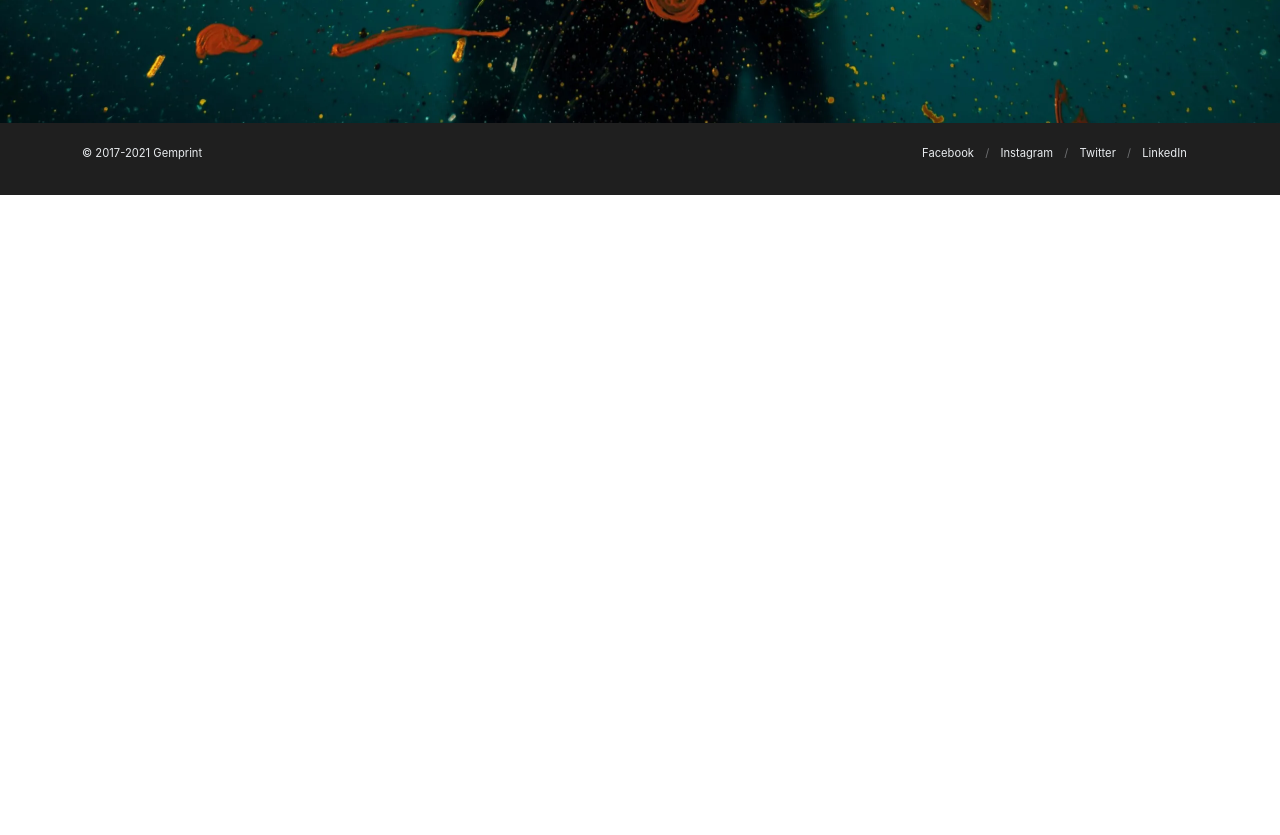
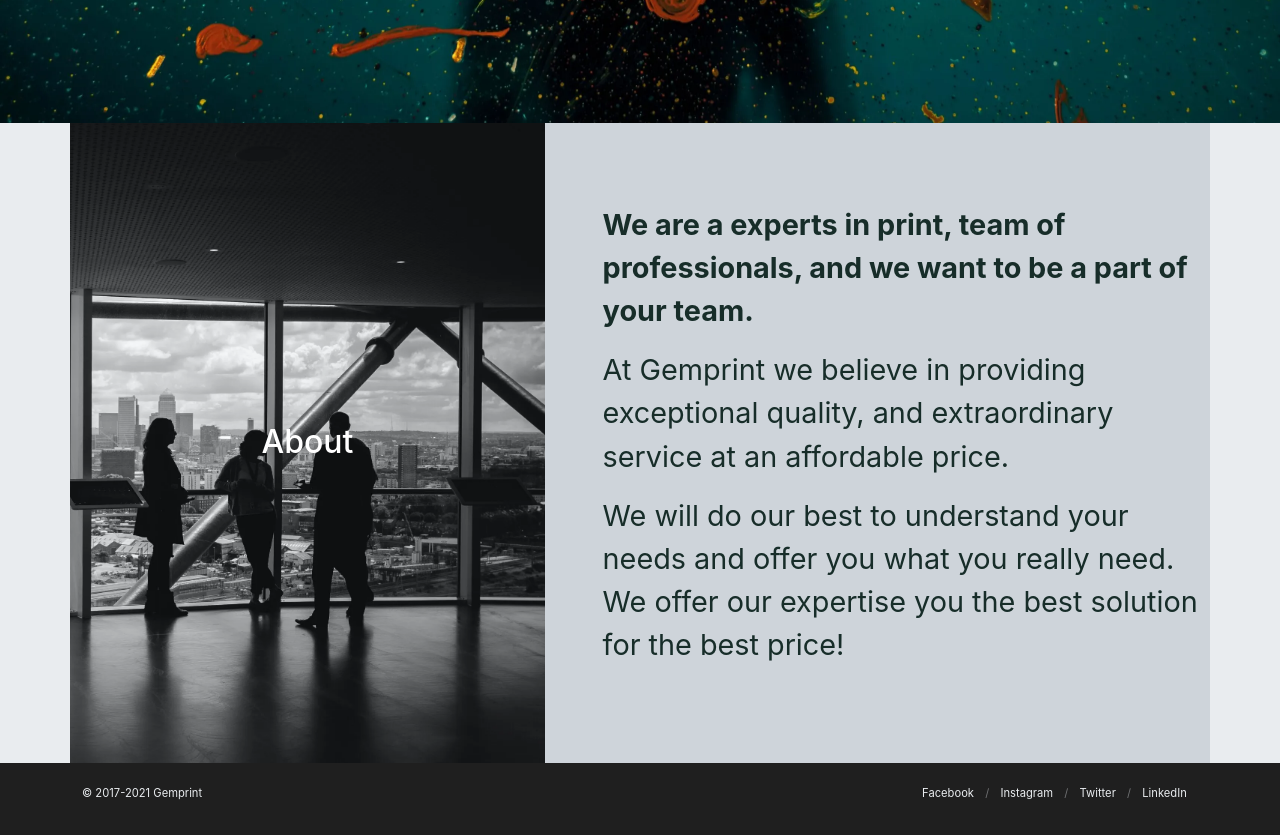
Before and after one commit to propbono/gemprint.ca, a Next.js app: page / in a window 1280 px wide. Shown: the part 680-1515 px from the top of the page. Before the commit the page ends 875 px from the top, so only its background shows below. Built offline with nearby package versions, Linux system fonts and the light colour scheme.

Commit message:
Add About component

```diff
--- /dev/null
+++ b/components/About.js
@@ -0,0 +1,50 @@
+import React from "react";
+import Container from "react-bootstrap/Container";
+import Row from "react-bootstrap/Row";
+import Col from "react-bootstrap/Col";
+
+import styles from "@/styles/About.module.scss";
+
+const About = () => {
+  return (
+    <section id="about" className={styles.about}>
+      <Container>
+        <Row>
+          <Col
+            md={5}
+            className={`${styles.aboutTitle}
+                d-flex d-flex align-items-center
+                justify-content-center text-white
+                `}
+          >
+            <h2>About</h2>
+          </Col>
+          <Col
+            md={7}
+            className={`d-flex flex-column
+          ${styles.aboutText} ${styles.aboutDescription}`}
+          >
+            <p>
+              <strong>
+                We are a experts in print, team of professionals, and we want to
+                be a part of your team.
+              </strong>
+            </p>
+            <p>
+              At Gemprint we believe in providing exceptional quality, and
+              extraordinary service at an affordable price.{" "}
+            </p>
+            <p>
+              We will do our best to understand your needs and offer you what
+              you really need. We offer our expertise you the best solution for
+              the best price!
+            </p>
+          </Col>
+        </Row>
+      </Container>
+    </section>
+  );
+};
+
+export default About;
+About;
--- a/pages/index.js
+++ b/pages/index.js
@@ -1,6 +1,7 @@
 import Head from "next/head";
 
 import Hero from "@/components/Hero";
+import About from "@/components/About";
 
 export default function Home() {
   return (
@@ -17,6 +18,7 @@ export default function Home() {
         />
       </Head>
       <Hero />
+      <About />
     </>
   );
 }
```
